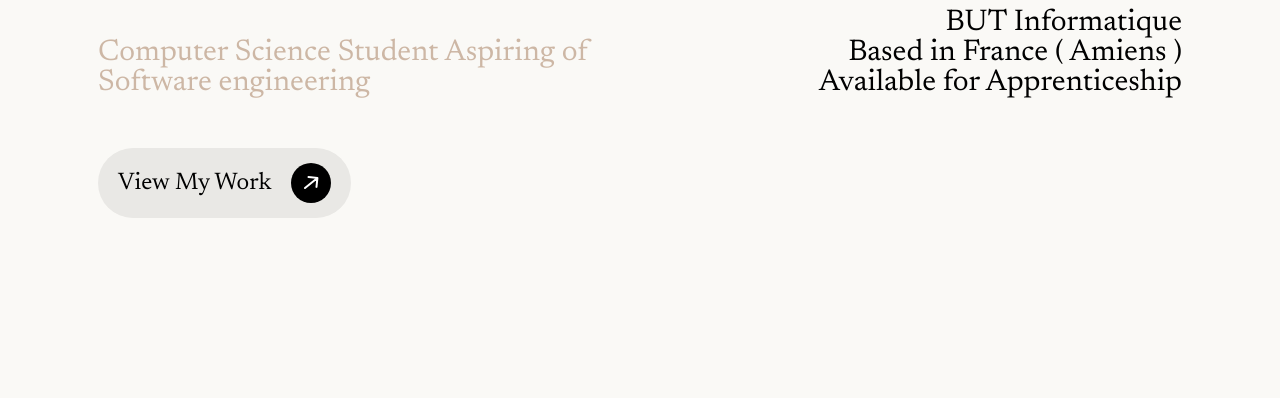
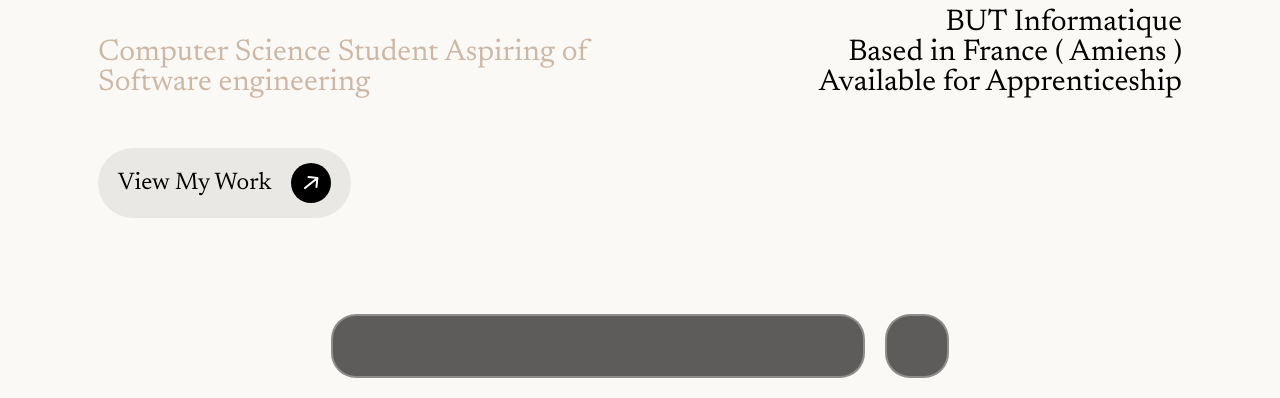
Before and after one commit to LiamMagnier/Portfolio, a plain HTML site: page index.html in a window 1280 px wide. Shown: the part 402-800 px from the top of the page. Drawn offline with Linux system fonts and the light colour scheme; a script that the page names is missing.

Commit message:
Upgrade of the overall design and adding a navbar

```diff
--- a/css/style.css
+++ b/css/style.css
@@ -16,6 +16,34 @@
 
 body {
     background-color: var(--background-color);
+}
+
+.navbar {
+    position: fixed;
+    display: flex;
+    align-items: center;
+    justify-content: space-between;
+    left: 50%;
+    bottom: 20px;
+    transform: translateX(-50%);
+}
+
+.navbar-left {
+    background-color: rgba(26, 26, 26, 0.7);
+    width: 530px ;
+    height: 60px;
+    border-radius: 25px;
+    margin-right: 20px;
+    border: 2px solid rgba(233, 232, 229, 0.35);
+
+}
+
+.navbar-right {
+    background-color: rgba(26, 26, 26, 0.7);
+    width: 60px ;
+    height: 60px;
+    border-radius: 25px;
+    border: 2px solid rgba(233, 232, 229, 0.35);
 }
 
 .hero {
--- a/index.html
+++ b/index.html
@@ -14,6 +14,15 @@
 
 </head>
 <body>
+
+    <div class="navbar">
+        <div class="navbar-left">
+
+        </div>
+        <div class="navbar-right">
+
+        </div>
+    </div>
 
     <div class="hero">
         <h2>Liam Magnier</h2>
```
